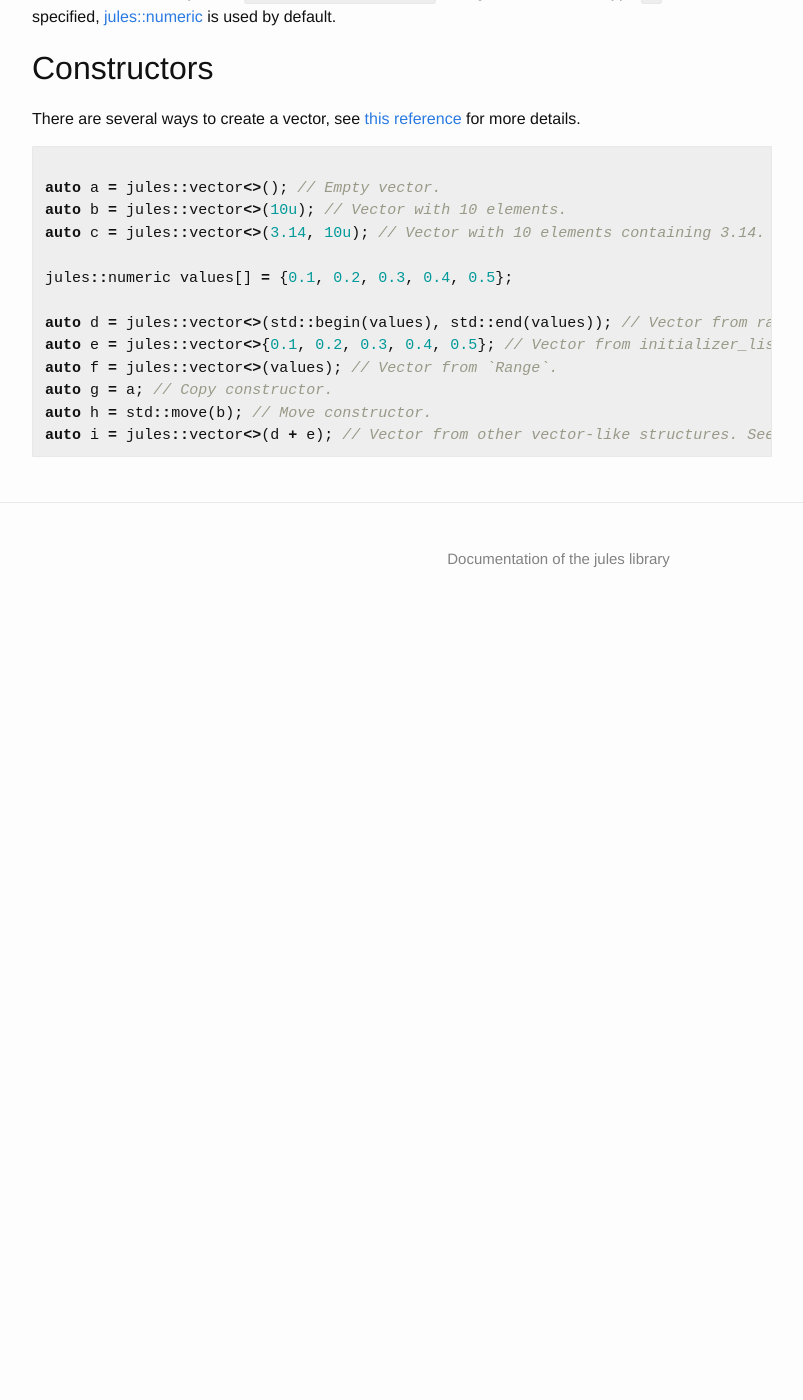
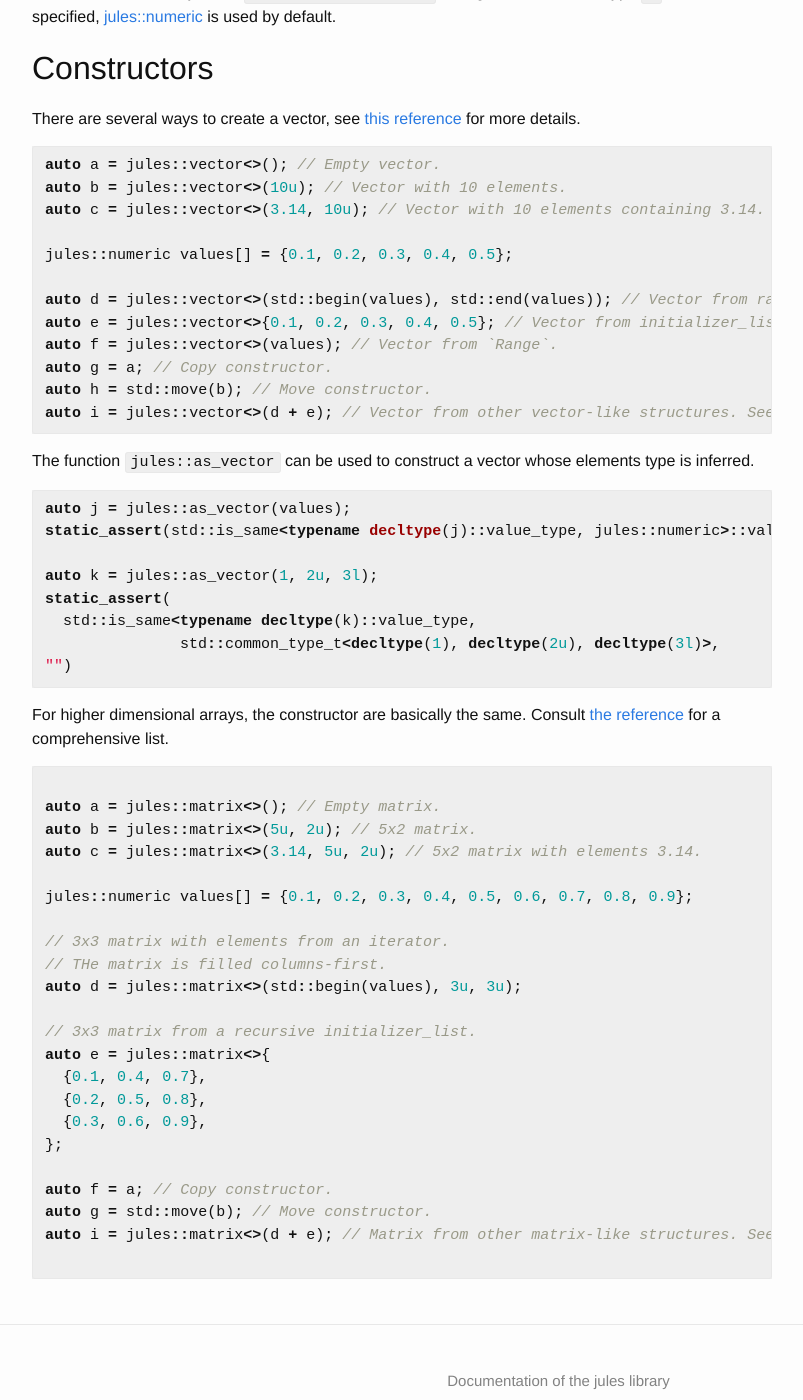
Before and after one commit to verri/jules, a Jekyll site: the page built from docs/array__tutorial.md, in a window 1280 px wide and 1400 px high, scrolled down 606 px. Shown: the whole window, without its empty margins (238-1041 px from the left). Built offline with Jekyll 4.4.1, drawn with Linux system fonts in a browser that asks for light colours; before the commit the page ends 1236 px from its top, so only the background shows below that.

Commit message:
doc: Still working on array tutorial.

````diff
--- a/docs/array__tutorial.md
+++ b/docs/array__tutorial.md
@@ -36,7 +36,6 @@ There are several ways to create a vector, see [this
 reference](doc_array__array.html#jules::base_array-T,1-) for more details.
 
 ``` cpp
-
 auto a = jules::vector<>(); // Empty vector.
 auto b = jules::vector<>(10u); // Vector with 10 elements.
 auto c = jules::vector<>(3.14, 10u); // Vector with 10 elements containing 3.14.
@@ -50,3 +49,46 @@ auto g = a; // Copy constructor.
 auto h = std::move(b); // Move constructor.
 auto i = jules::vector<>(d + e); // Vector from other vector-like structures. See section TODO.
 ```
+
+The function `jules::as_vector` can be used to construct a vector whose
+elements type is inferred.
+
+``` cpp
+auto j = jules::as_vector(values);
+static_assert(std::is_same<typename decltype(j)::value_type, jules::numeric>::value, "");
+
+auto k = jules::as_vector(1, 2u, 3l);
+static_assert(
+  std::is_same<typename decltype(k)::value_type,
+               std::common_type_t<decltype(1), decltype(2u), decltype(3l)>,
+"")
+```
+
+For higher dimensional arrays, the constructor are basically the same.  Consult
+[the reference](doc_array__array.html#jules::base_array-T,1-) for
+a comprehensive list.
+
+``` cpp
+
+auto a = jules::matrix<>(); // Empty matrix.
+auto b = jules::matrix<>(5u, 2u); // 5x2 matrix.
+auto c = jules::matrix<>(3.14, 5u, 2u); // 5x2 matrix with elements 3.14.
+
+jules::numeric values[] = {0.1, 0.2, 0.3, 0.4, 0.5, 0.6, 0.7, 0.8, 0.9};
+
+// 3x3 matrix with elements from an iterator.
+// THe matrix is filled columns-first.
+auto d = jules::matrix<>(std::begin(values), 3u, 3u);
+
+// 3x3 matrix from a recursive initializer_list.
+auto e = jules::matrix<>{
+  {0.1, 0.4, 0.7},
+  {0.2, 0.5, 0.8},
+  {0.3, 0.6, 0.9},
+};
+
+auto f = a; // Copy constructor.
+auto g = std::move(b); // Move constructor.
+auto i = jules::matrix<>(d + e); // Matrix from other matrix-like structures. See section TODO.
+
+```
````
Also changed, not shown: docs/doc_array__array.md (+3 -3 lines), jules/array/tutorial.md (+43 -0 lines), 1 other file.
